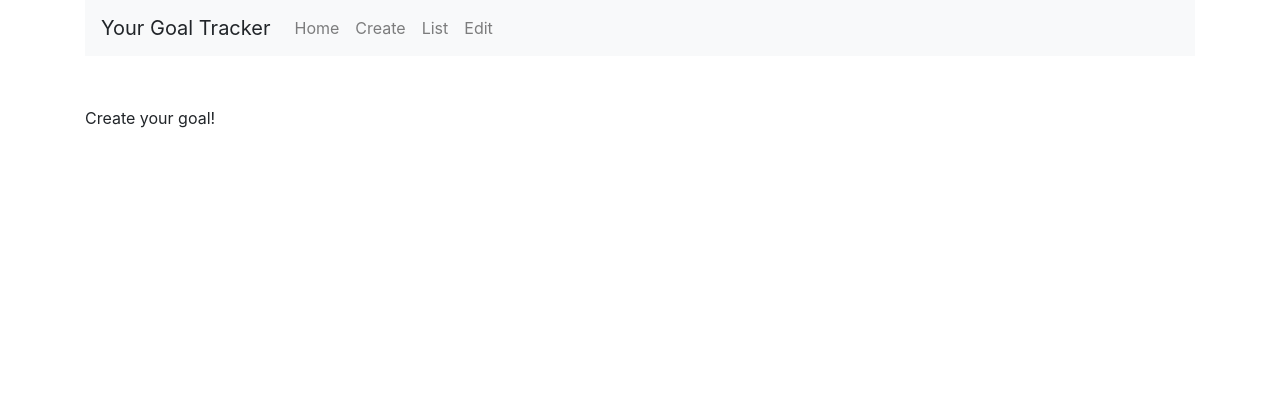
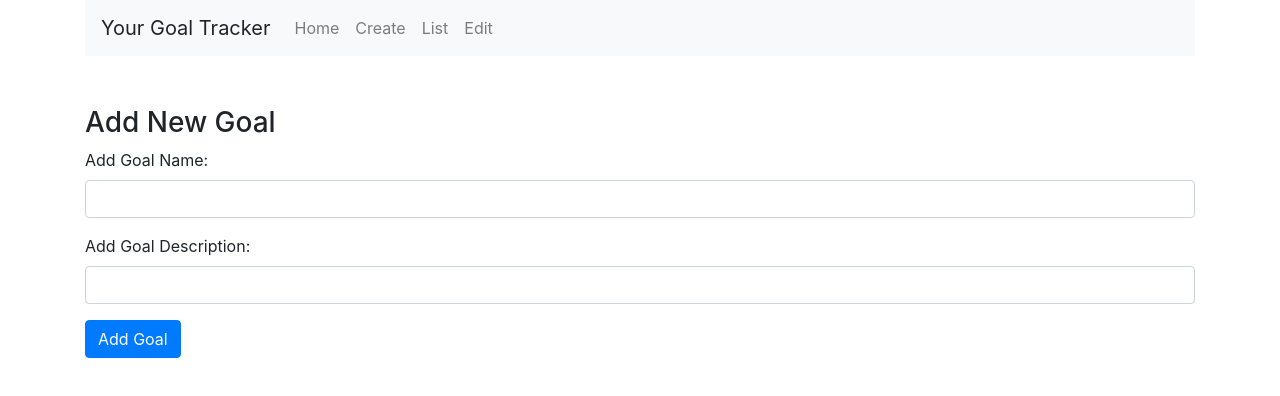
Before and after one commit to AlexMac7/goal-tracker, a React (Create React App) app: page /create in a window 1280 px wide. Shown: the top 396 px of the page. Built offline with nearby package versions, Linux system fonts and the light colour scheme.

Commit message:
Adds bootstrap form to CreateGoal

```diff
--- a/src/components/CreateGoal.js
+++ b/src/components/CreateGoal.js
@@ -4,7 +4,20 @@
     render() {
         return (
             <div style={{marginTop: 50}}>
-                <p>Create your goal!</p>
+                <h3>Add New Goal</h3>
+                <form>
+                    <div className="form-group">
+                        <label>Add Goal Name:  </label>
+                        <input type="text" className="form-control"/>
+                    </div>
+                    <div className="form-group">
+                        <label>Add Goal Description: </label>
+                        <input type="text" className="form-control"/>
+                    </div>
+                    <div className="form-group">
+                        <input type="submit" value="Add Goal" className="btn btn-primary"/>
+                    </div>
+                </form>
             </div>
         )
     }
```
